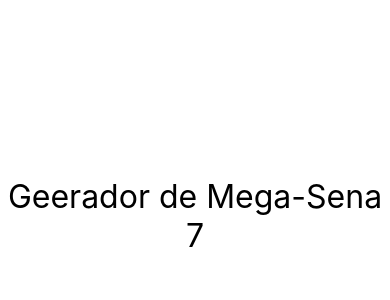
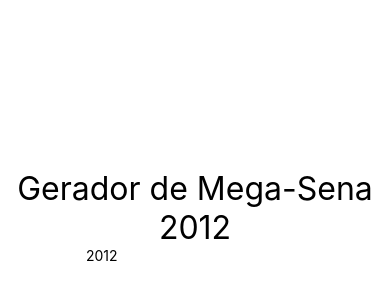
Before and after one commit to Graciliano-Barroso/exercicios-react-native, a React Native app: screen / in a window 390 px wide. Shown: the part 206-506 px from the top of the page. Built offline with nearby package versions, Linux system fonts and the light colour scheme.

Commit message:
feat: Componente de classe: estado

```diff
--- a/src/App.js
+++ b/src/App.js
@@ -29,7 +29,7 @@
 
 export default () => (
     <SafeAreaView style={style.App}>
-        <Mega qtdeNumeros={7} />
+        <Mega qtdeNumeros={12} />
         {/*
         <FlexboxV4 />
         <FlexboxV3 />
--- a/src/components/mega/Mega.js
+++ b/src/components/mega/Mega.js
@@ -1,14 +1,29 @@
 import React, { Component } from 'react';
-import { Text } from 'react-native';
+import { Text, TextInput } from 'react-native';
 import Estilo from '../estilo';
 
 export default class Mega extends Component {
 
+    state = {
+        qtdeNumeros: this.props.qtdeNumeros + 2000
+    }
+
+    alterarQtdeNumero(qtde) {
+        this.setState({ qtdeNumeros: qtde });
+    }
+
     render() {
         return (
-            <Text style={Estilo.txtG}>
-                Geerador de Mega-Sena {this.props.qtdeNumeros}
-            </Text>
+            <>
+                <Text style={Estilo.txtG}>
+                    Gerador de Mega-Sena {this.state.qtdeNumeros}
+                </Text>
+                <TextInput
+                    placeholder='Quantidade de Números'
+                    value={this.state.qtdeNumeros}
+                    onChangeText={this.alterarQtdeNumero}
+                />
+            </>
         )
     }
 }
```
